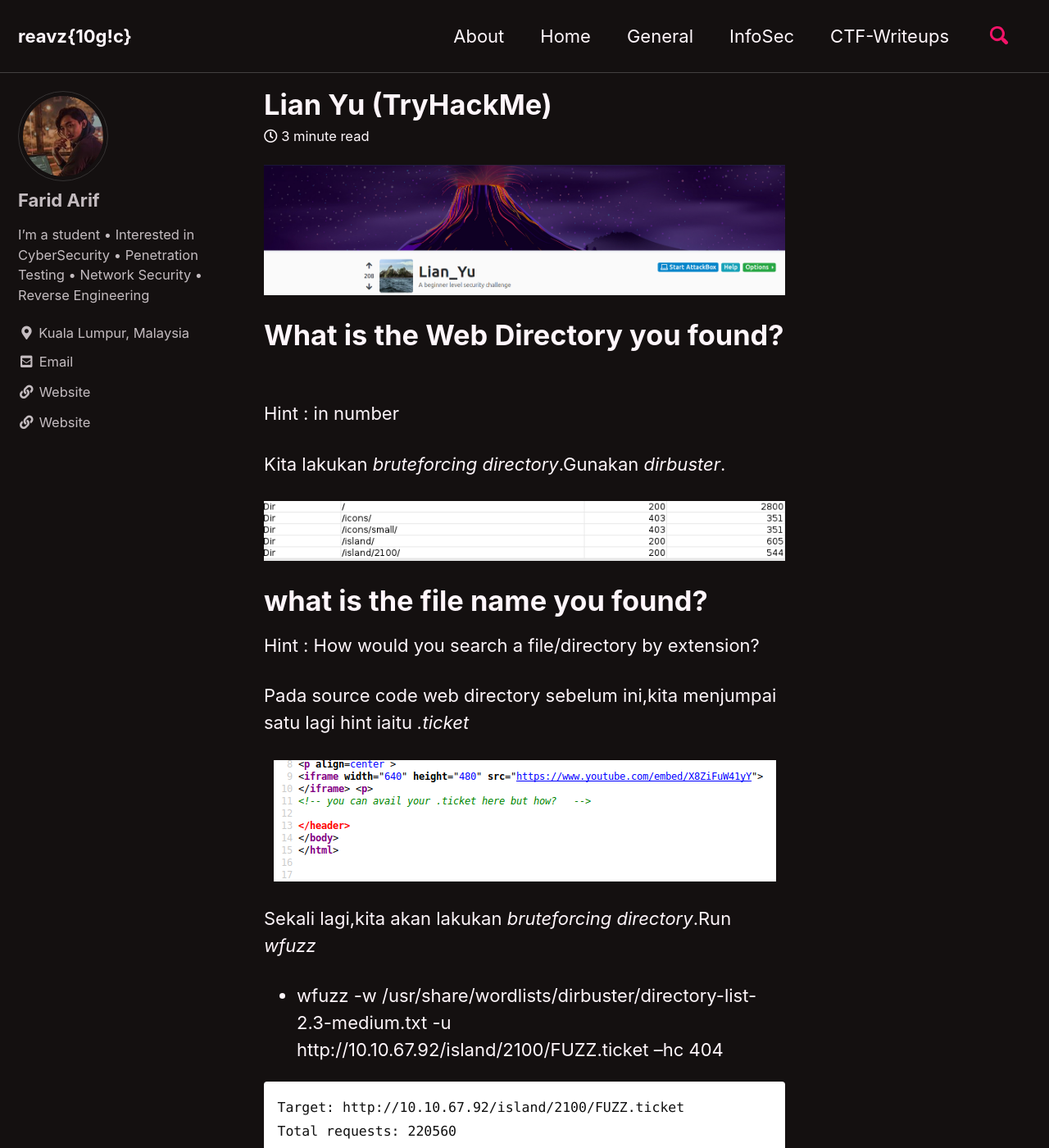
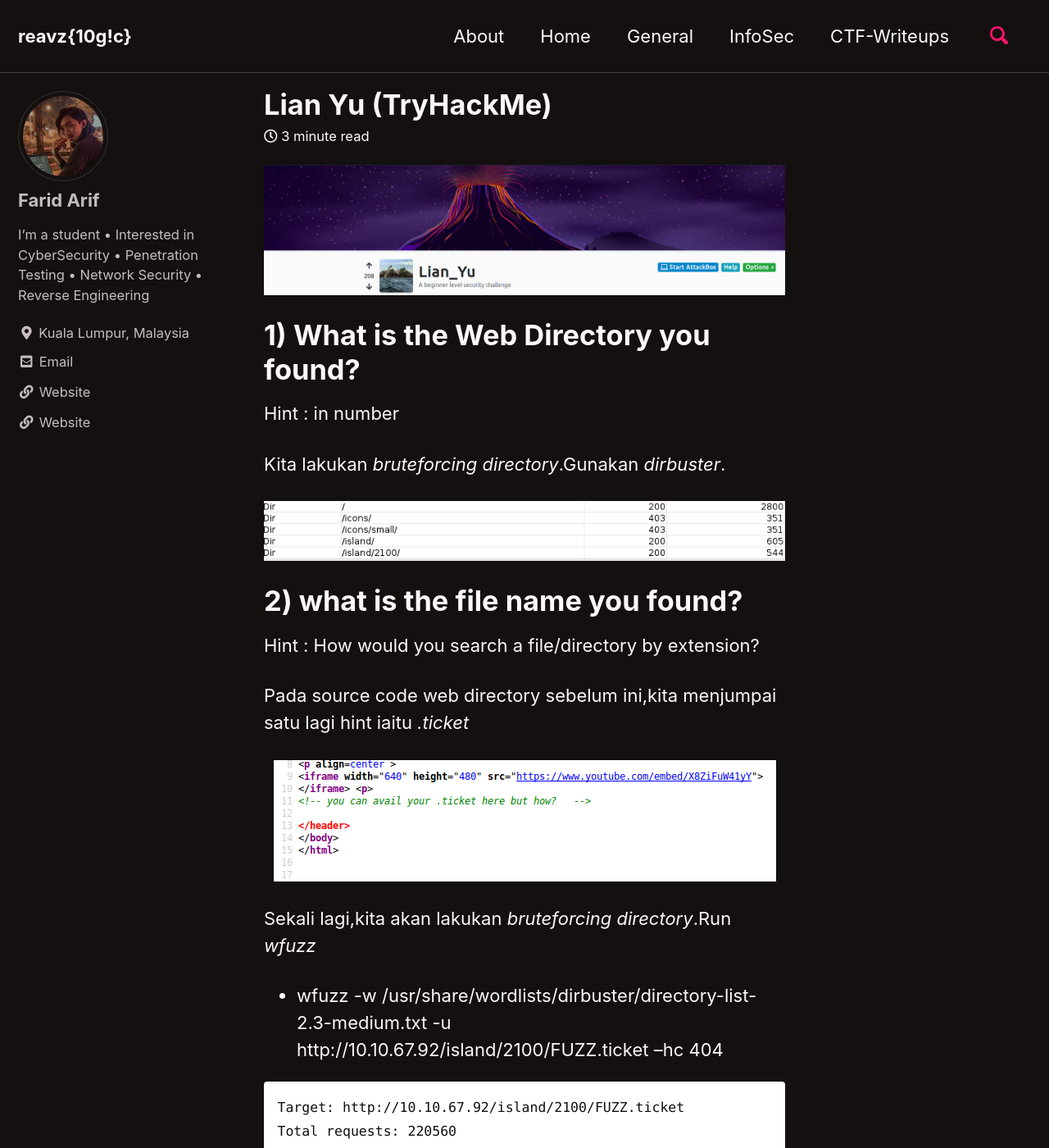
Before and after one commit to faridarif/faridarif.github.io, a Jekyll site: the page built from _posts/2020-08-26-CTF-LianYu.md, in a window 1280 px wide and 1400 px high. Shown: the whole window at 82% size. Built offline with Jekyll 4.4.1, drawn with Linux system fonts in a browser that asks for light colours; cached includes are drawn as plain includes; some of the changed text lies outside the part shown.

Commit message:
Update 2020-08-26-CTF-LianYu.md

```diff
--- a/_posts/2020-08-26-CTF-LianYu.md
+++ b/_posts/2020-08-26-CTF-LianYu.md
@@ -8,7 +8,7 @@ tags: [Hacking, CTF]
 
 ![enter image description here](https://raw.githubusercontent.com/faridarif/faridarif.github.io/master/images/lianyu.png){: .align-center}
 
-# What is the Web Directory you found?
+# 1) What is the Web Directory you found?
 
 Hint : in number
 
@@ -16,7 +16,7 @@ Kita lakukan *bruteforcing directory*.Gunakan *dirbuster*.
 
 ![enter image description here](https://raw.githubusercontent.com/faridarif/faridarif.github.io/master/images/webdirlianyu.png){: .align-center}
 
-# what is the file name you found?
+# 2) what is the file name you found?
 
 Hint : How would you search a file/directory by extension?
 
```
Also changed, not shown: other parts of _posts/2020-08-26-CTF-LianYu.md (+4 -4 lines).
